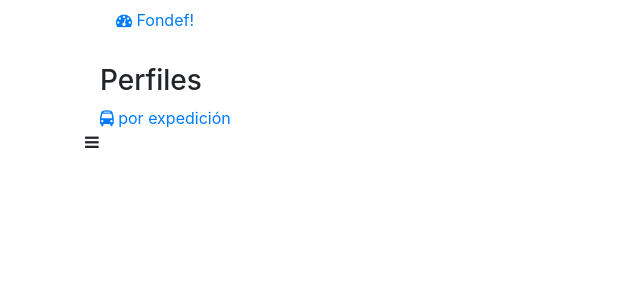
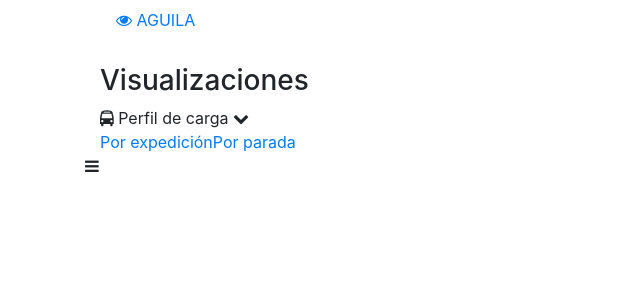
Before and after one commit to SmartcitySantiagoChile/fondefVizServer, a Django app: template templates/base.html in a window 1280 px wide. Shown: the top 300 px of the page, without its empty margins (0-640 px from the left). Run offline with Django 3.2, Linux system fonts and the light colour scheme; the template is opened without the code that fills it, so the values that code supplies are empty; some libraries are stand-ins or nearby versions.

Commit message:
adapted menu for many visualizations

```diff
--- a/templates/base.html
+++ b/templates/base.html
@@ -29,7 +29,7 @@
         <div class="col-md-3 left_col">
           <div class="left_col scroll-view">
             <div class="navbar nav_title" style="border: 0;">
-              <a href="index.html" class="site_title"><i class="fa fa-dashboard"></i> <span>Fondef!</span></a>
+              <a href="index.html" class="site_title"><i class="fa fa-eye"></i> <span>AGUILA</span></a>
             </div>
 
             <div class="clearfix"></div>
@@ -39,9 +39,14 @@
             <!-- sidebar menu -->
             <div id="sidebar-menu" class="main_menu_side hidden-print main_menu">
               <div class="menu_section">
-                <h3>Perfiles</h3>
+                <h3>Visualizaciones</h3>
                 <ul class="nav side-menu">
-                  <li><a href=" {% url "expedition" %} "><i class="fa fa-bus"></i> por expedición</a></li>
+                  <li><a><i class="fa fa-bus"></i> Perfil de carga <span class="fa fa-chevron-down"></span></a>
+                    <ul class="nav child_menu">
+                      <li><a href=" {% url "profile:expedition" %} "> Por expedición</a></li>
+                      <li><a href=" {% url "profile:stop" %} "> Por parada</a></li>
+                    </ul>
+                  </li>
                 </ul>
               </div>
             </div>
@@ -87,7 +92,7 @@
     <!-- NProgress -->
     <script src="{% static gentelella_static|add:"nprogress/nprogress.js" %}"></script>
     <!-- Custom Theme Scripts -->
-    <!-- <script src="{% static gentelella_static|add:"../build/js/custom.min.js" %}"></script> -->
+    <script src="{% static "own/js/custom.js" %}"></script>
 
     {# javascript block for specific css #}
     {% block js %}{% endblock %}
```
